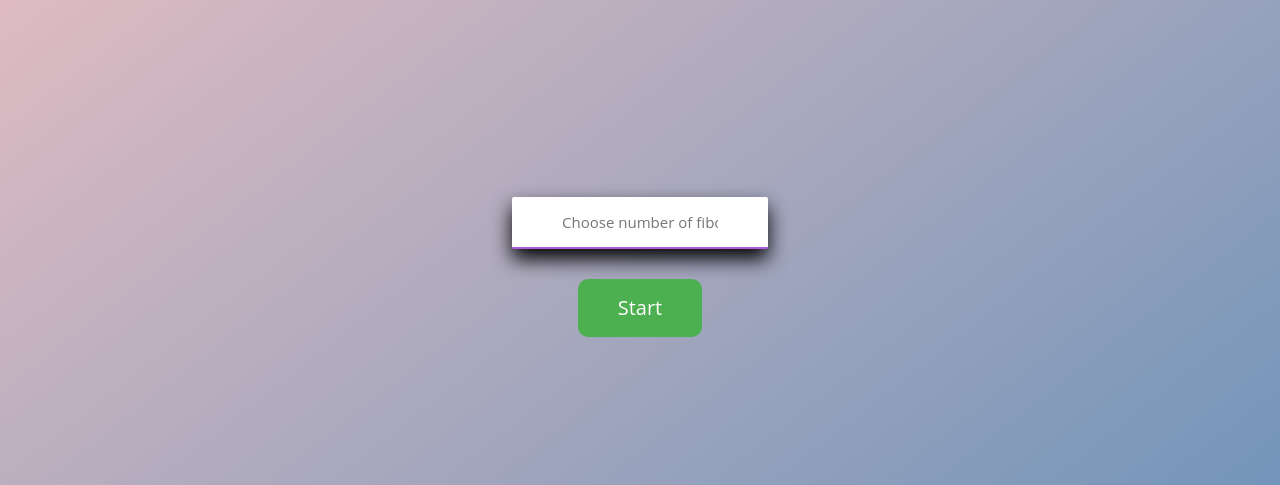
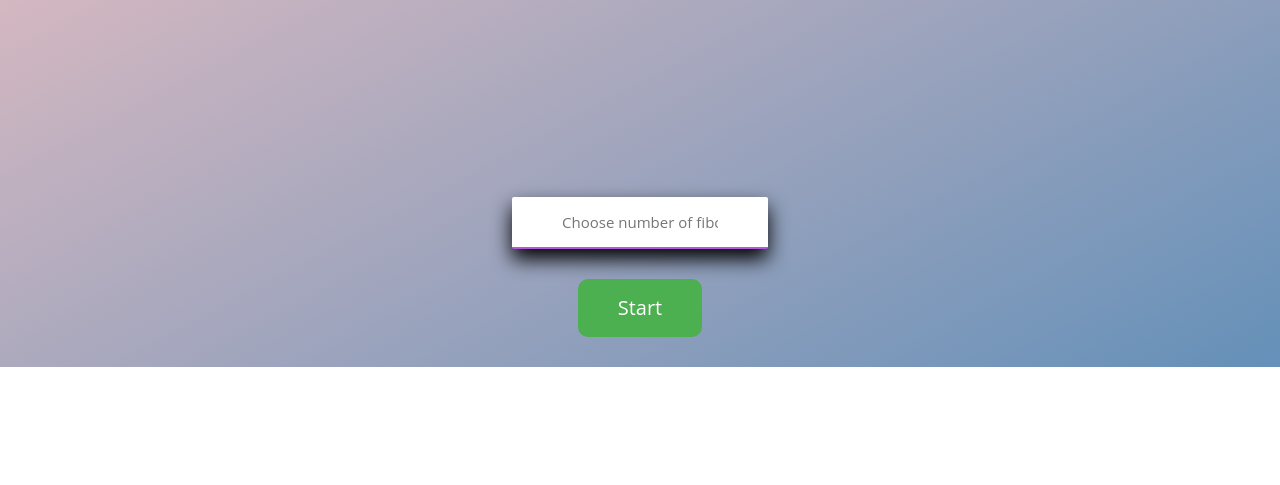
Before and after one commit to lukasszzo/fibo, a website: page src/index.html in a window 1280 px wide. Shown: the part 315-800 px from the top of the page. Drawn offline with nearby package versions, Linux system fonts and the light colour scheme; files that its build step writes are made by us from their sources.

Commit message:
refactoring code

```diff
--- a/package.json
+++ b/package.json
@@ -6,7 +6,7 @@
   "scripts": {
     "build": "gulp",
     "dev": "gulp watch",
-    "gh-pages":"gh-pages -d dist"
+    "deploy":"gh-pages -d dist"
   },
   "author": "Łukasz Ustach",
   "license": "ISC",
--- a/src/sass/style.scss
+++ b/src/sass/style.scss
@@ -20,13 +20,14 @@ body {
   line-height: 1.4;
   min-height: 100vh;
   background-size: cover;
+   overflow-x: hidden;
 }
 
 .container {
   background-image: linear-gradient(to right bottom,
     rgba(241, 170, 170, .7),
     rgba(84, 132, 177, .9));
-  height: 100rem;
+  height: auto;
   background-size: cover;
 }
 
```
Also changed, not shown: dist/css/style.css.
